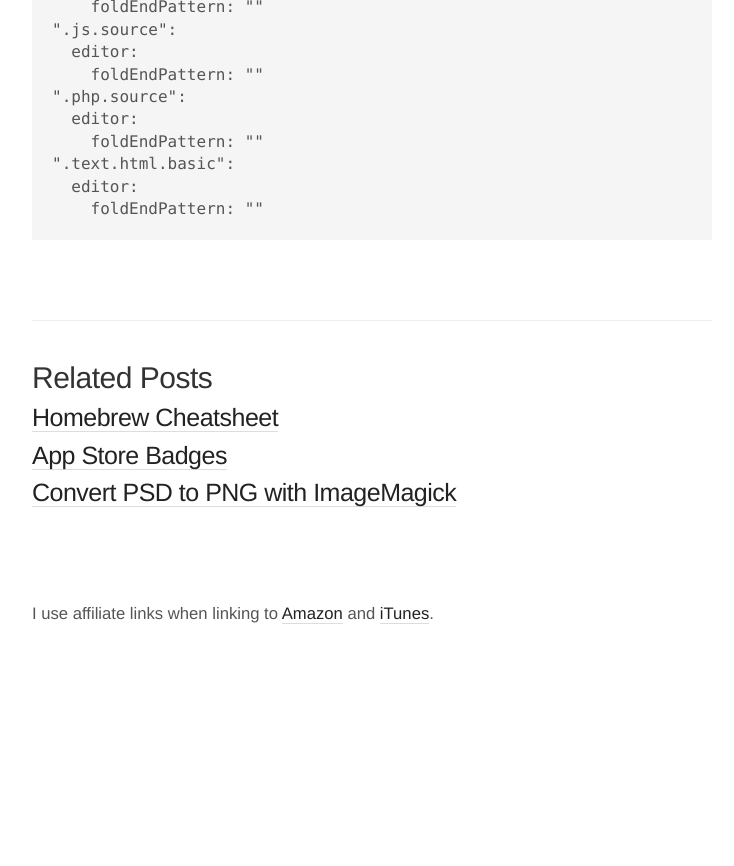
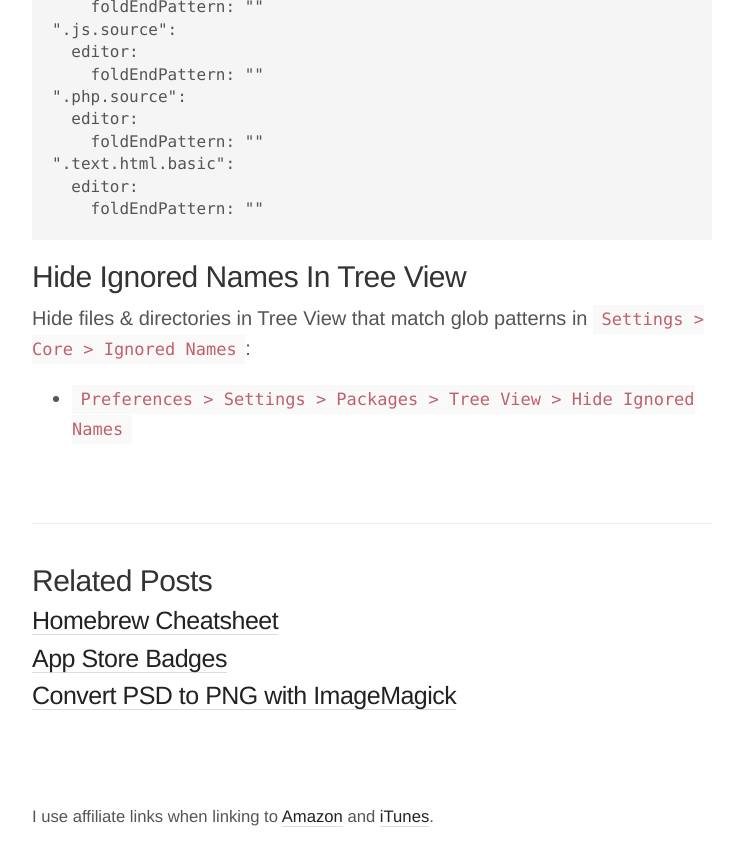
Before and after one commit to joshbuchea/joshbuchea.com, a Jekyll site: the page built from _posts/2017-02-23-atom-cheatsheet.md, in a window 1280 px wide and 900 px high, scrolled down 1504 px. Shown: the top 866 px of the window, without its empty margins (268-1002 px from the left). Built offline with Jekyll 4.4.1, drawn with Linux system fonts in a browser that asks for light colours; nearby versions of some CDN libraries; comment, search, counter and statistics services are not loaded; before the commit the page ends 2201 px from its top, so only the background shows below that.

Commit message:
Update post: Add hide ignored names in tree view to atom cheatsheet

````diff
--- a/_posts/2017-02-23-atom-cheatsheet.md
+++ b/_posts/2017-02-23-atom-cheatsheet.md
@@ -53,3 +53,9 @@ Add below code to `config.cson`:
   editor:
     foldEndPattern: ""
 ```
+
+## Hide Ignored Names In Tree View
+
+Hide files & directories in Tree View that match glob patterns in `Settings > Core > Ignored Names`:
+
+- `Preferences > Settings > Packages > Tree View > Hide Ignored Names`
````
